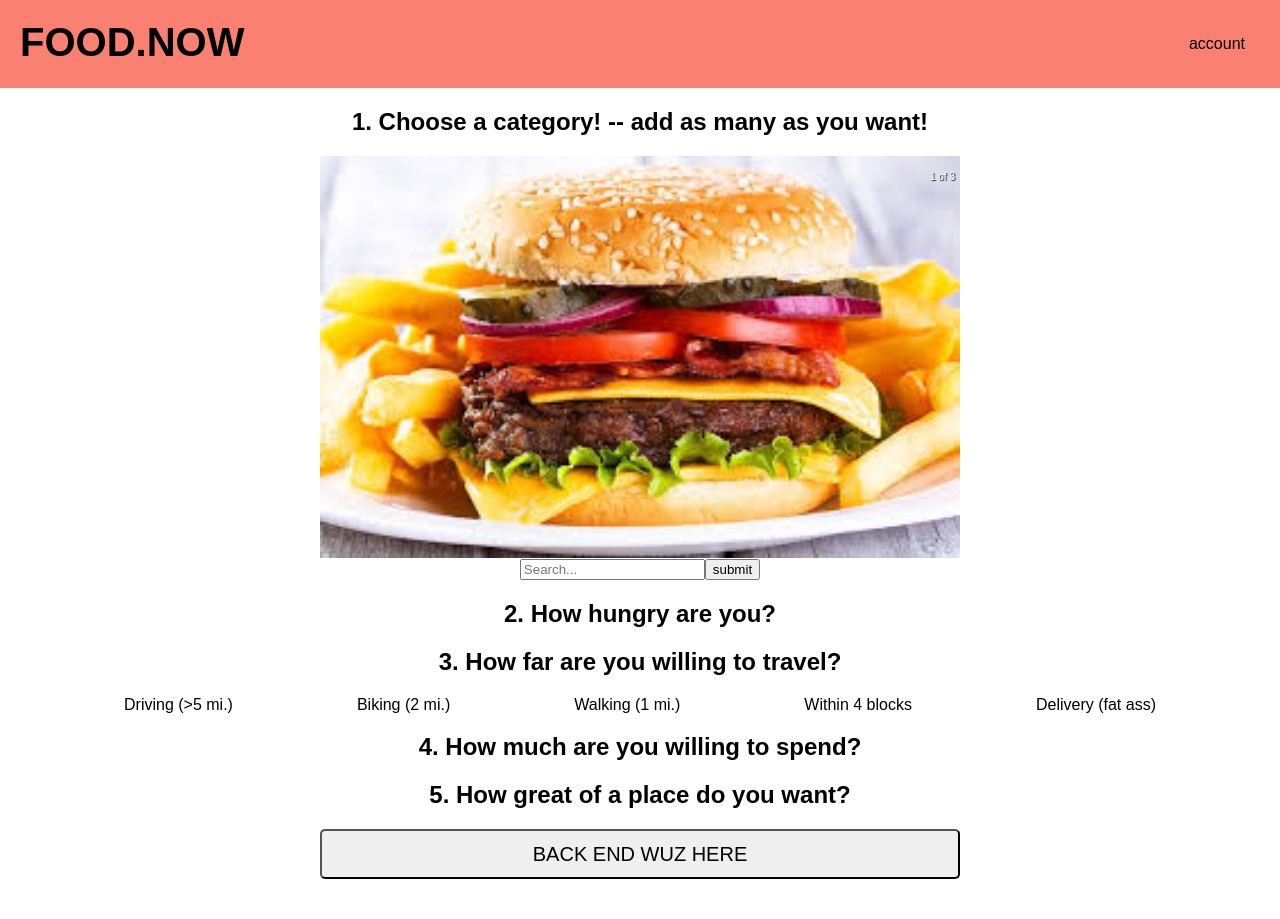
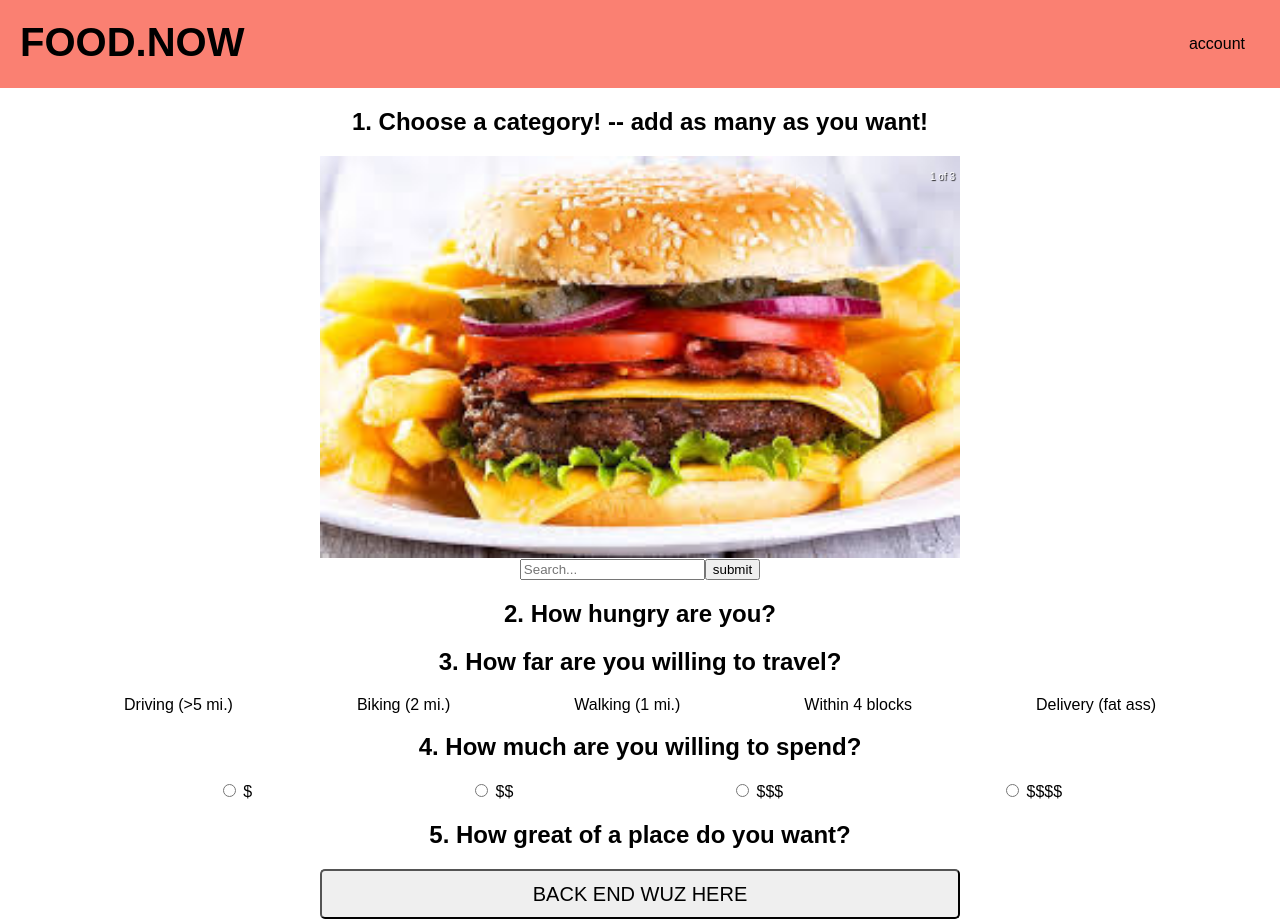
Before and after one commit to BryanKo/food-now, a React (Create React App) app in the folder client/: page /#/cost in a window 1280 px wide. Before the commit the page ends 879 px from the top, so only its background shows below. Built offline with nearby package versions, Linux system fonts and the light colour scheme.

Commit message:
Created basic layout for Cost.js with radio buttons

```diff
--- a/client/src/Cost.js
+++ b/client/src/Cost.js
@@ -5,9 +5,21 @@ class Cost extends Component {
     return (
       <div>
         <h2>4. How much are you willing to spend?</h2>
-        {/* <NavLink to="/rating">
-          <button id="next" type="button">Next</button>
-        </NavLink> */}
+        <form className="distance-content">
+          <div>
+            <input type="radio" name="costValue" value="$"/> $
+          </div>
+          <div>
+            <input type="radio" name="costValue" value="$$"/> $$
+          </div>
+          <div>
+            <input type="radio" name="costValue" value="$$$"/> $$$
+          </div>
+          <div>
+            <input type="radio" name="costValue" value="$$$$"/> $$$$
+          </div>
+        </form>
+
       </div>
     );
   }
```
